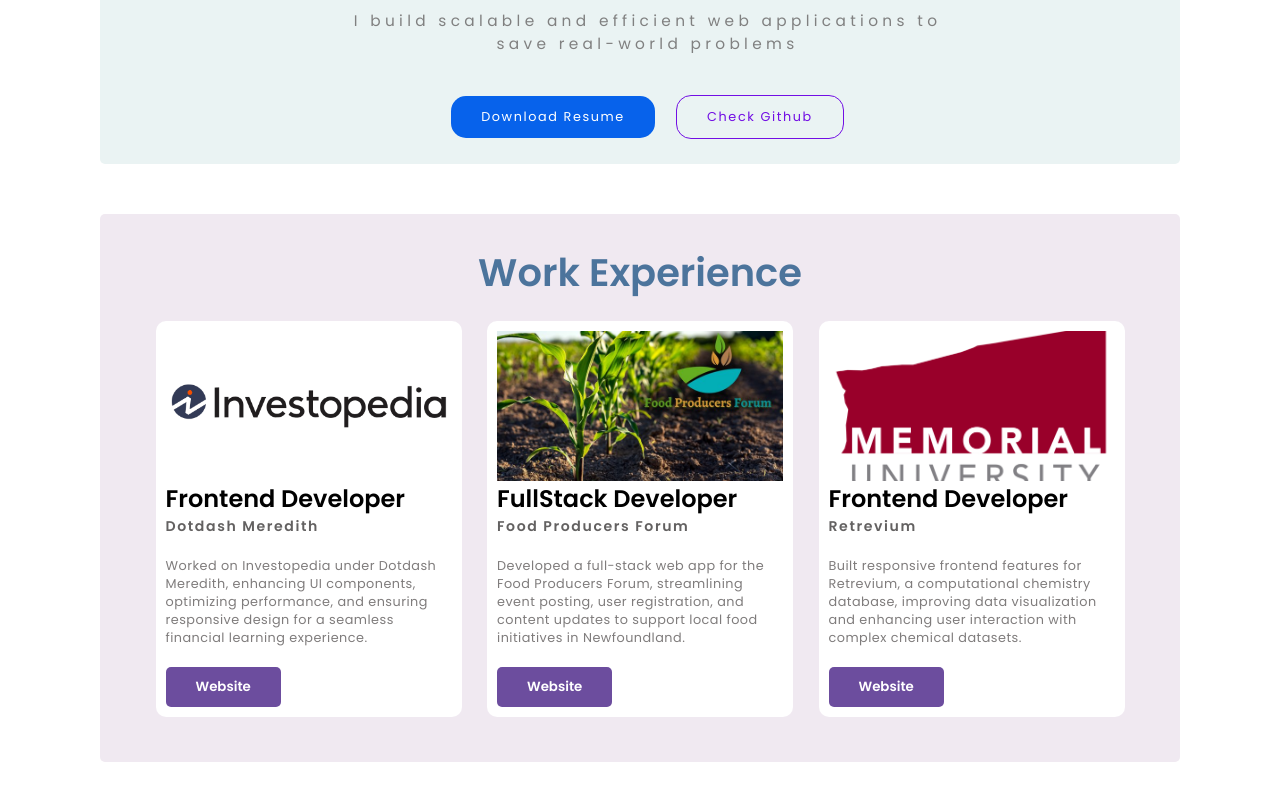
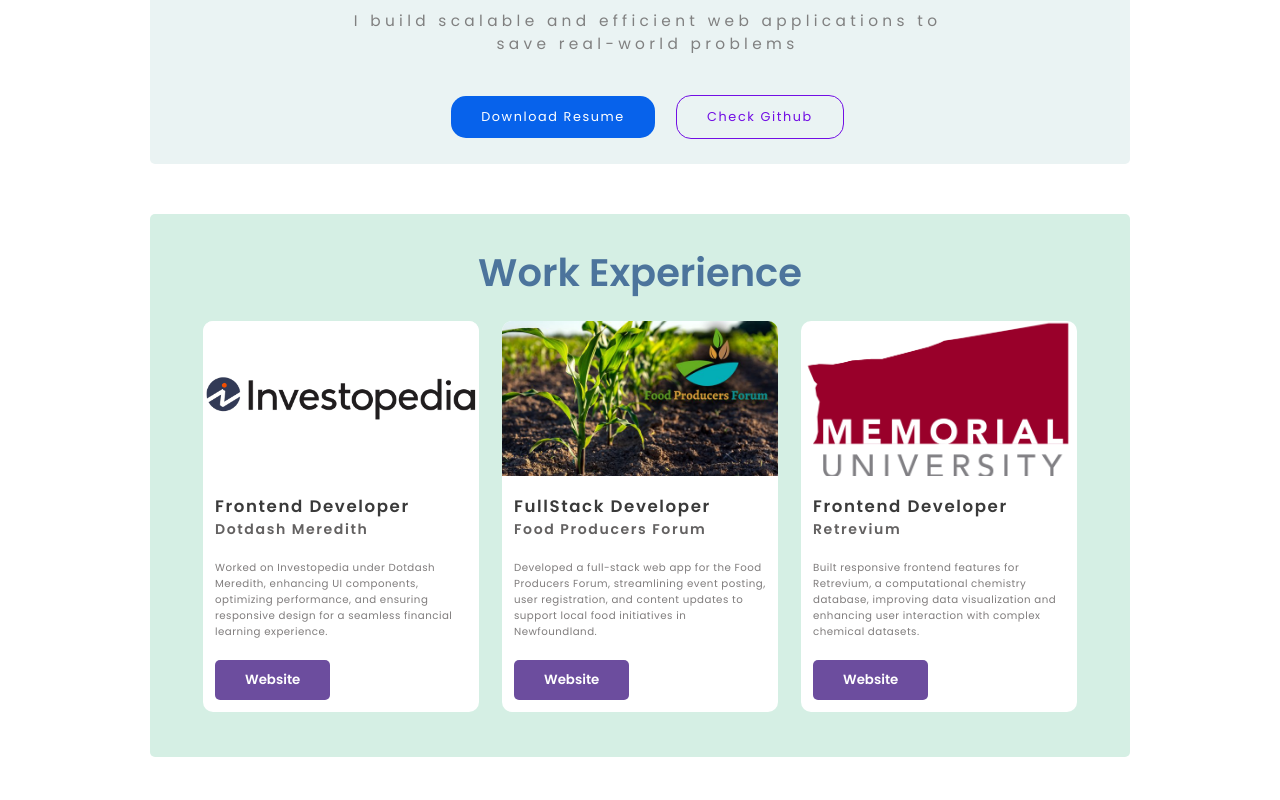
Before and after one commit to apurbasinha9/updated-portfolio, a plain HTML site: page portfolio.html in a window 1280 px wide. Shown: the part 598-1398 px from the top of the page. Drawn offline with Linux system fonts and the light colour scheme.

Commit message:
cleaned up code and added some design changes

```diff
--- a/portfolio.css
+++ b/portfolio.css
@@ -18,6 +18,8 @@ button:hover {
 
 .wrapper {
   padding: 45px 100px;
+  max-width: 100rem;
+  margin: 0 auto;
 }
 
 /*header styling*/
@@ -163,7 +165,8 @@ button:hover {
   align-items: center;
   width: 100%;
   height: 100%;
-  background-color: #f0e9f1;
+  /* background-color: #f0e9f1;  */
+  background-color: #d5efe4;
   margin-top: 50px;
   padding: 30px;
   border-radius: 5px;
@@ -185,17 +188,22 @@ button:hover {
   width: 30%;
   overflow: hidden;
   background-color: white;
-  padding: 10px;
+  /* padding: 10px; */
   border-radius: 10px;
+}
+
+.card-bottom {
+  padding: 12px;
 }
 
 .card img {
   width: 100%;
-  height: 150px;
+  height: auto;
   object-fit: cover;
   display: block;
+  aspect-ratio: 16/9;
 }
-‰ .card h2 {
+.card h2 {
   font-size: 1.3vw;
   letter-spacing: 0.1rem;
   color: rgb(58, 58, 58);
@@ -210,7 +218,7 @@ button:hover {
 
 .card p {
   padding: 20px 0;
-  font-size: 1vw;
+  font-size: 0.8vw;
   color: rgb(127, 124, 124);
   letter-spacing: 0.03rem;
 }
@@ -335,6 +343,7 @@ button:hover {
   .projects {
     margin-top: 0;
     padding-bottom: 0;
+    padding: 45px;
   }
 
   .projects .card-components {
@@ -348,7 +357,7 @@ button:hover {
   }
 
   .experience {
-    font-size: 6.1vw;
+    font-size: 7.5vw;
   }
 
   .projects h2 {
@@ -369,3 +378,9 @@ button:hover {
     padding: 10px 0;
   }
 }
+
+@media (min-width: 1024px) {
+  .wrapper {
+    padding: 45px 150px;
+  }
+}
--- a/portfolio.html
+++ b/portfolio.html
@@ -17,7 +17,7 @@
 
   <body>
     <div class="wrapper">
-      <nav class="navbar">
+      <nav id="navbar" class="navbar">
         <h1 class="logo">My Portfolio</h1>
         <ul id="nav-list" class="nav-list">
           <li class="nav-links"><a href="#">Home</a></li>
@@ -57,6 +57,7 @@
           <div class="card-components">
             <div class="card">
               <img src="asset/investopedia.png" alt="loading failed" />
+              <div class="card-bottom">
                 <h2>Frontend Developer</h2>
                 <h3>Dotdash Meredith</h3>
                 <p>
@@ -67,8 +68,10 @@
 
                 <button id="investopedia">Website</button>
               </div>
+            </div>
             <div class="card">
               <img src="asset/fpf.jpg" alt="loading failed" />
+              <div class="card-bottom">
                 <h2>FullStack Developer</h2>
                 <h3>Food Producers Forum</h3>
                 <p>
@@ -79,8 +82,10 @@
 
                 <button id="fpf">Website</button>
               </div>
+            </div>
             <div class="card">
               <img src="asset/mun.png" alt="loading failed" />
+              <div class="card-bottom">
                 <h2>Frontend Developer</h2>
                 <h3>Retrevium</h3>
                 <p>
@@ -95,6 +100,7 @@
           </div>
         </div>
       </div>
+    </div>
 
     <script src="portfolio.js"></script>
   </body>
--- a/portfolio.js
+++ b/portfolio.js
@@ -7,6 +7,7 @@ let cards = document.querySelectorAll(".card");
 let investopedia = document.getElementById("investopedia");
 let fpf = document.getElementById("fpf");
 let retrevium = document.getElementById("retrevium");
+let navbar = document.getElementById("navbar");
 
 function showMenu() {
   navList.classList.toggle("active");
@@ -60,3 +61,8 @@ retrevium.addEventListener("click", () => {
     "Unfortunately, I do not have the access to the site because this is a protected website which is not public. Would be happy to give you details on what was is about."
   );
 });
+
+if (window.innerWidth <= 768) {
+  navbar.style.background = "#f0e9f1";
+  navList.style.background = "#f0e9f1";
+}
```
Lines whose indentation alone changed are shown as unchanged.
